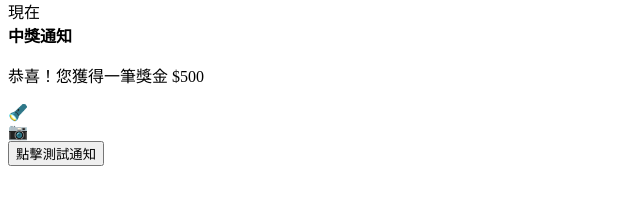
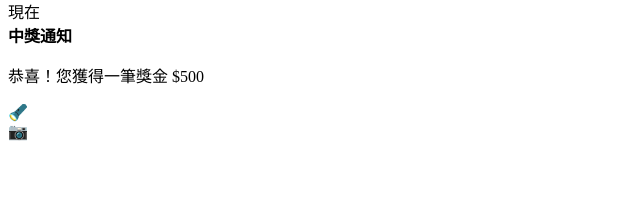
Before and after one commit to tkb0005494-lang/500notification, a plain HTML site: page index.html in a window 1280 px wide. Shown: the part 156-360 px from the top of the page, without its empty margins (0-640 px from the left). Drawn offline with Linux system fonts and the light colour scheme.

Commit message:
Update index.html

```diff
--- a/index.html
+++ b/index.html
@@ -26,5 +26,5 @@
     <div class="circle-btn">📷</div>
   </div>
 
-  <button id="triggerBtn">點擊測試通知</button>
+  <button id="triggerBtn" style="position:absolute; inset:0; width:100%; height:100%; opacity:0; z-index:999; cursor:pointer;"></button>
 </div>
```
